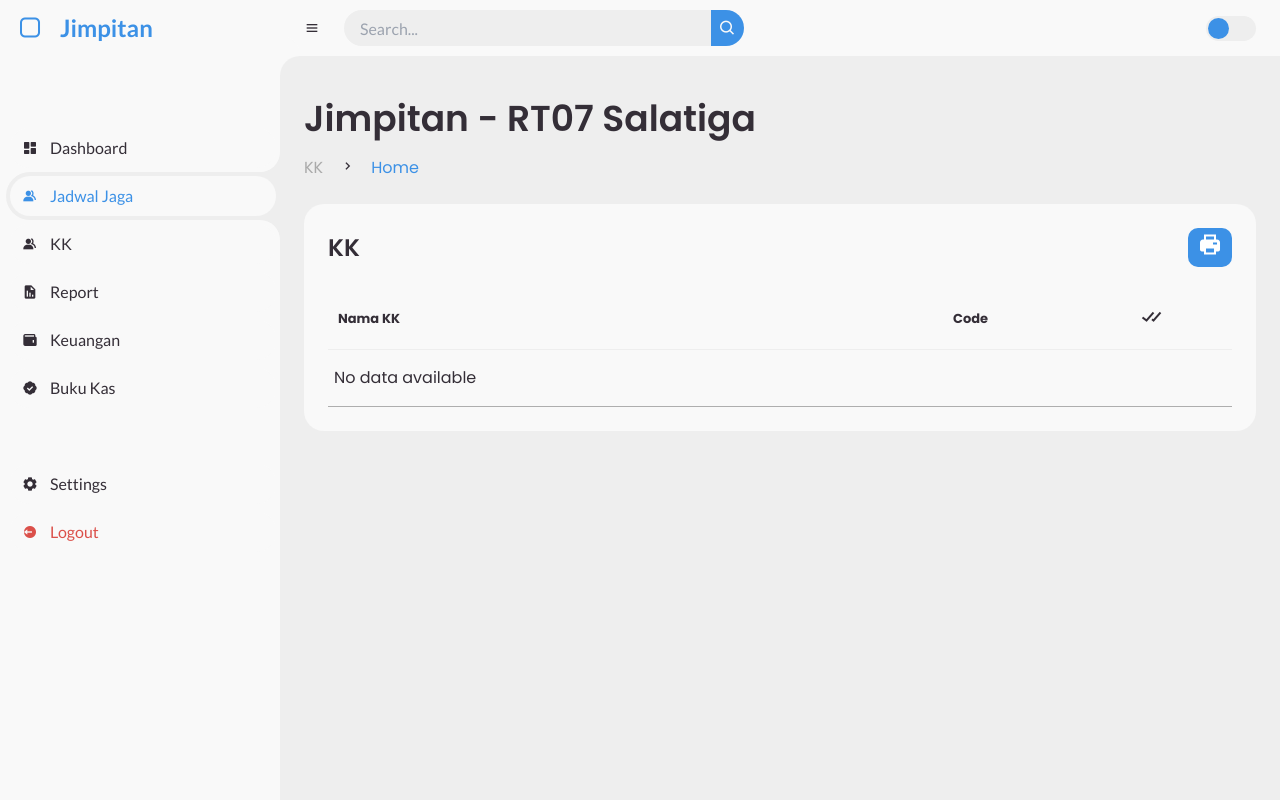
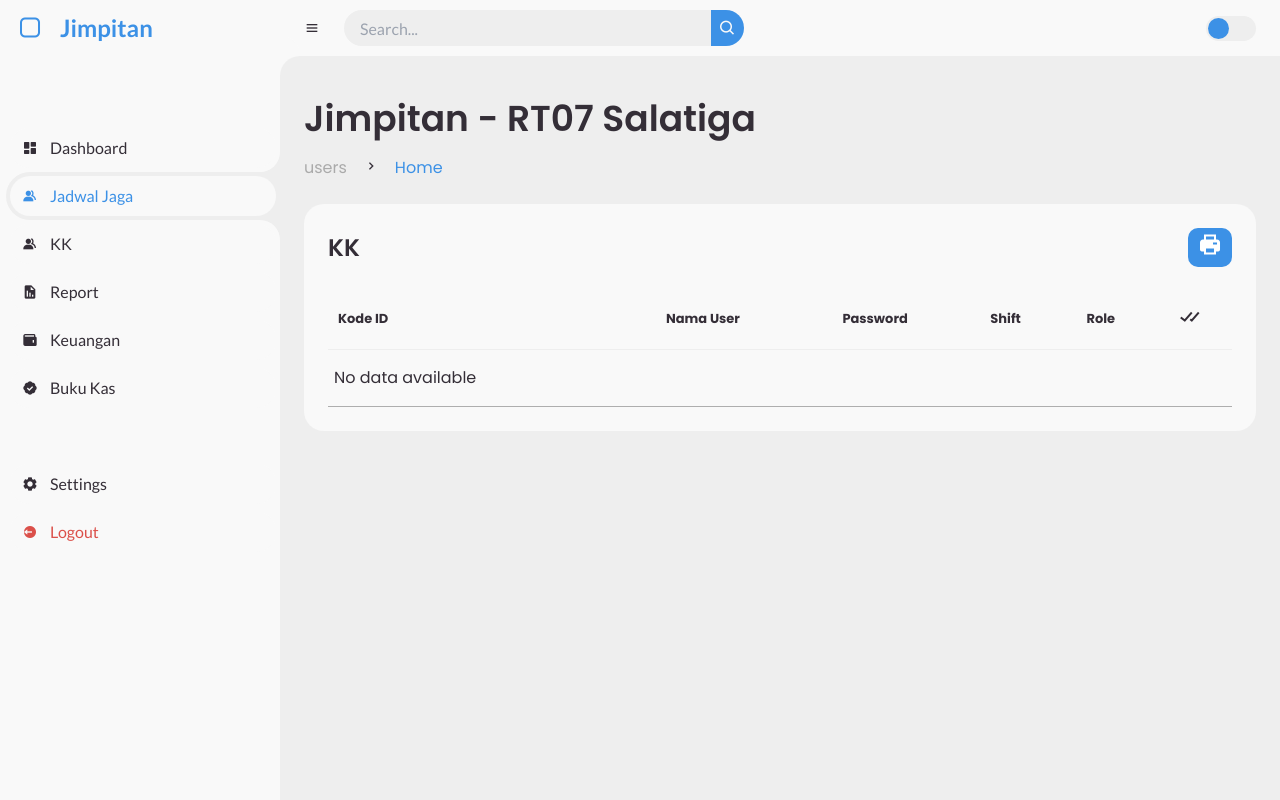
Before and after one commit to agusbudionoprastyo/jimpitan, a PHP site: page /dashboard/jadwal.php in a window 1280 px wide. Run offline with PHP 8.4, Linux system fonts and the light colour scheme; the visitor is signed in with stand-in values (Sample User, id 1); data that the repository does not hold is empty; some libraries are stand-ins or nearby versions.

Commit message:
Update jadwal.php

```diff
--- a/dashboard/jadwal.php
+++ b/dashboard/jadwal.php
@@ -16,7 +16,7 @@ if ($_SESSION['user']['role'] !== 'admin') {
 include 'api/db.php';
 
 // Prepare and execute the SQL statement
-$stmt = $pdo->prepare("SELECT kk_name, code_id FROM master_kk"); // Update 'your_table'
+$stmt = $pdo->prepare("SELECT id_code,user_name,password,shift,role FROM users"); // Update 'your_table'
 $stmt->execute();
 $data = $stmt->fetchAll(PDO::FETCH_ASSOC);
 ?>
@@ -92,7 +92,7 @@ $data = $stmt->fetchAll(PDO::FETCH_ASSOC);
                     <h1>Jimpitan - RT07 Salatiga</h1>
                     <ul class="breadcrumb">
                         <li>
-                            <a href="#">KK</a>
+                            <a href="#">users</a>
                         </li>
                         <li><i class='bx bx-chevron-right' ></i></li>
                         <li>
@@ -113,8 +113,11 @@ $data = $stmt->fetchAll(PDO::FETCH_ASSOC);
                     <table id="example" class="display" style="width:100%">
                         <thead>
                             <tr>
-                                <th style="text-align: left;">Nama KK</th>
-                                <th style="text-align: center;">Code</th>
+                                <th style="text-align: left;">Kode ID</th>
+                                <th style="text-align: center;">Nama User</th>
+                                <th style="text-align: center;">Password</th>
+                                <th style="text-align: center;">Shift</th>
+                                <th style="text-align: center;">Role</th>
                                 <th style="text-align: center;">
                                     <input type="checkbox" id="selectAllCheckbox" style="display:none">
                                     <label for="selectAllCheckbox" style="font-size:24px"><i class='bx bx-check-double'></i></label>
@@ -126,8 +129,11 @@ $data = $stmt->fetchAll(PDO::FETCH_ASSOC);
                             if ($data) {
                                 foreach ($data as $row): ?>
                                     <tr>
-                                        <td><?php echo htmlspecialchars($row["kk_name"]); ?></td>
-                                        <td><?php echo htmlspecialchars($row["code_id"]); ?></td>
+                                        <td><?php echo htmlspecialchars($row["id_code"]); ?></td>
+                                        <td><?php echo htmlspecialchars($row["user_name"]); ?></td>
+                                        <td><?php echo htmlspecialchars($row["password"]); ?></td>
+                                        <td><?php echo htmlspecialchars($row["shift"]); ?></td>
+                                        <td><?php echo htmlspecialchars($row["role"]); ?></td>
                                         <td>
                                             <input type="checkbox" class="print-checkbox">
                                         </td>
```
